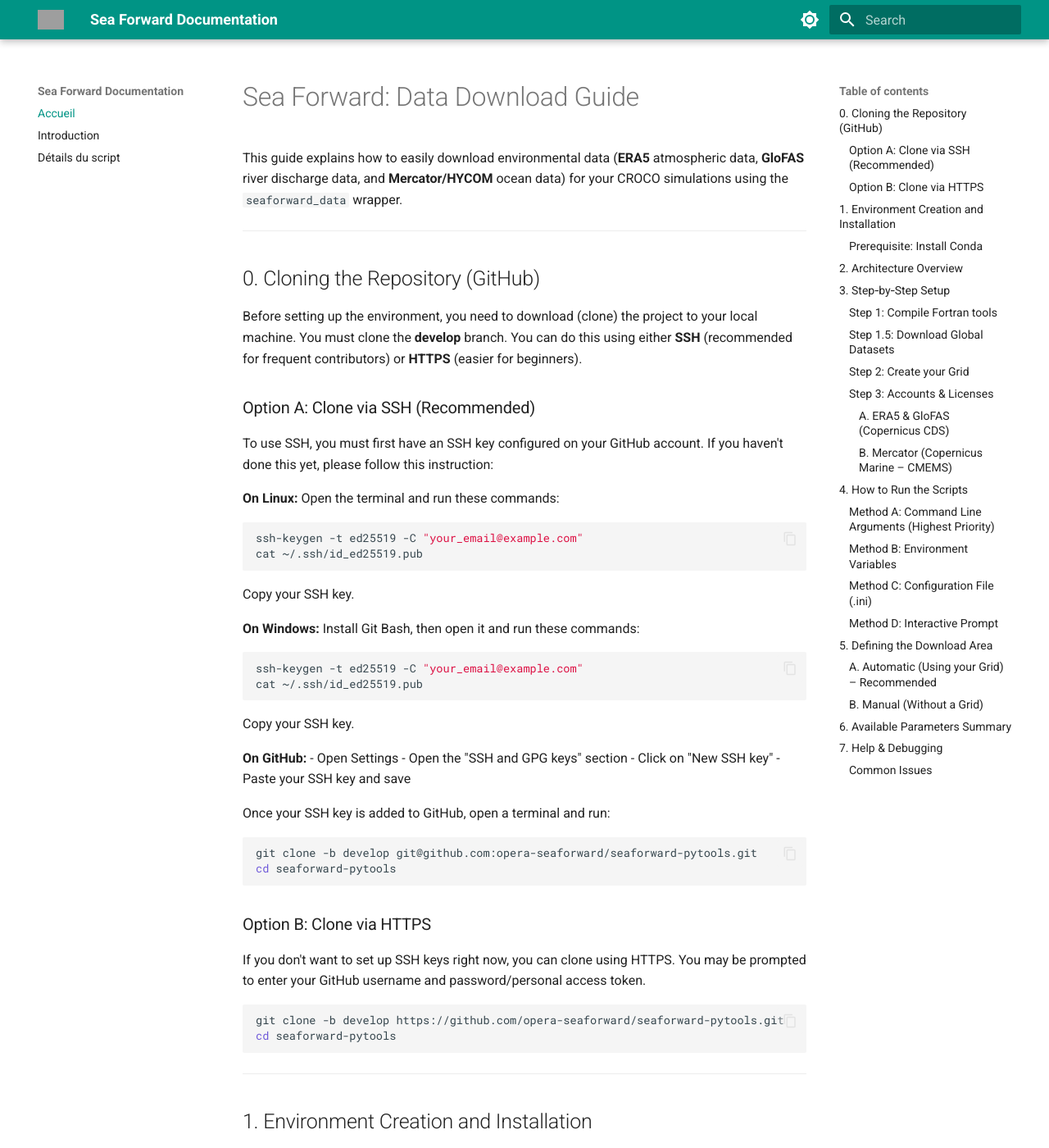
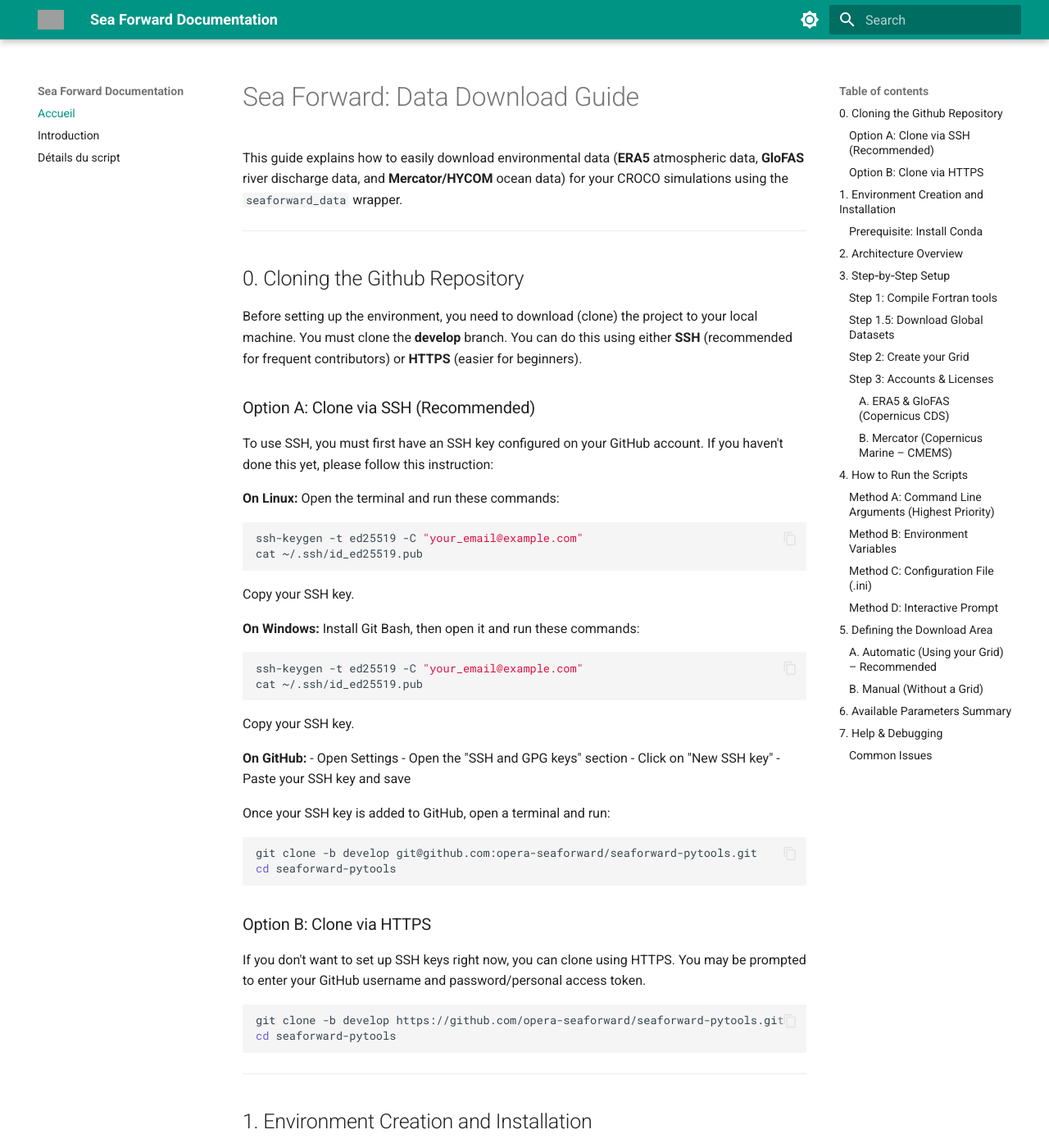
Before and after one commit to Njiecheu/sea-forward, an MkDocs documentation site: the page built from docs/index.md, in a window 1280 px wide and 1400 px high. Shown: the whole window at 82% size. Built offline with MkDocs 1.6.1 and Material for MkDocs 9.7.7, drawn with Linux system fonts in a browser that asks for light colours; grey boxes are pictures that could not be loaded.

```diff
--- a/docs/css/extra.css
+++ b/docs/css/extra.css
@@ -1,5 +1,5 @@
 a[href$=".pdf"]::after {
-  content: " (Télécharger en PDF)";
+  content: " (Télécharger PDF)";
   font-size: 0.8em;
   margin-left: 5px;
 }
--- a/docs/index.md
+++ b/docs/index.md
@@ -4,7 +4,7 @@ This guide explains how to easily download environmental data (**ERA5** atmosphe
 
 ---
 
-## 0. Cloning the Repository (GitHub)
+## 0. Cloning the Github Repository
 
 Before setting up the environment, you need to download (clone) the project to your local machine. You must clone the **develop** branch. You can do this using either **SSH** (recommended for frequent contributors) or **HTTPS** (easier for beginners).
 
@@ -72,10 +72,10 @@ bash Miniconda3-latest-MacOSX-*.sh
 Follow the prompts and restart your terminal after installation.
 
 **On Windows:**
-- Download the Windows installer from the [official Miniconda page](https://docs.conda.io/en/latest/miniconda.html).
-- Double-click the downloaded `.exe` file to run it.
-- Follow the instructions on the screen (it is recommended to install for "Just Me").
-- After installation, search for and open **Anaconda Prompt** from your Start menu to run the subsequent commands.
+     - Download the Windows installer from the [official Miniconda page](https://docs.conda.io/en/latest/miniconda.html).
+     - Double-click the downloaded `.exe` file to run it.
+     - Follow the instructions on the screen (it is recommended to install for "Just Me").
+     - After installation, search for and open **Anaconda Prompt** from your Start menu to run the subsequent commands.
 
 ---
 
```
